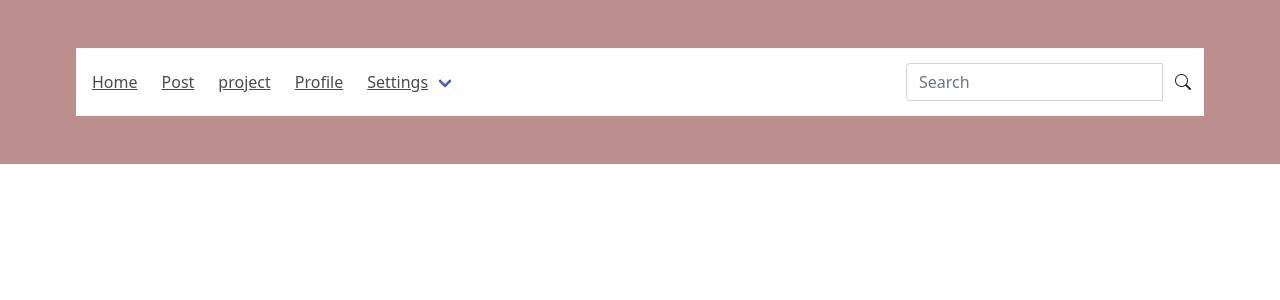
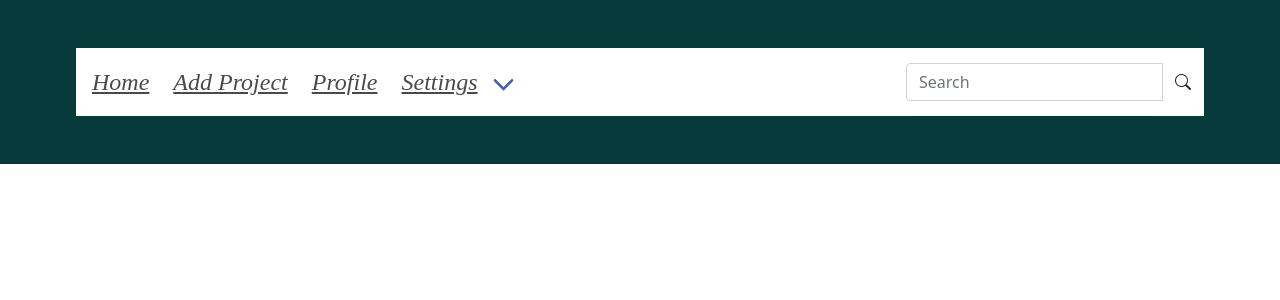
Before and after one commit to peter-wairimu/awwards_clone, a Django app: page / in a window 1280 px wide. Shown: the top 300 px of the page. Run offline with Django 3.2, Linux system fonts and the light colour scheme; data that the repository does not hold is empty.

Commit message:
styled the navbar and added a background image

```diff
--- a/awwards/forms.py
+++ b/awwards/forms.py
@@ -29,7 +29,7 @@ class ProfileUpdateForm(forms.ModelForm):
 class UploadProjectForm(forms.ModelForm):
     class Meta:
         model=Project
-        fields=('name','description','developer','created_date','image','linktosite')
+        fields=('name','description','author','created_date','image','linktosite')
 
 
 class RateLimitForm(forms.ModelForm):
--- a/awwards/models.py
+++ b/awwards/models.py
@@ -14,9 +14,8 @@ class Profile(models.Model):
 class Project(models.Model):
     name=models.CharField(max_length=300)
     description=models.TextField(max_length=5000)
-    developer=models.CharField(max_length=300)
+    author=models.CharField(max_length=300)
     created_date=models.DateField()
-    averangeRating=models.FloatField(default=0)
     image=models.URLField(default=None, null=True)
     linktosite=models.URLField(default=None, null=True)
 
--- a/awwards/templates/navbar.html
+++ b/awwards/templates/navbar.html
@@ -1,3 +1,7 @@
+
+
+{% load static %}
+
 
 
 <!DOCTYPE html>
@@ -10,8 +14,27 @@
     <link rel="stylesheet" href="https://cdn.jsdelivr.net/npm/bootstrap-icons@1.5.0/font/bootstrap-icons.css">
 <link href="https://cdn.jsdelivr.net/npm/bootstrap@5.1.3/dist/css/bootstrap.min.css" rel="stylesheet" integrity="sha384-1BmE4kWBq78iYhFldvKuhfTAU6auU8tT94WrHftjDbrCEXSU1oBoqyl2QvZ6jIW3" crossorigin="anonymous">
   </head>
+
+
+
+<style>
+
+.navbar-menu{
+  text-transform: capitalize;
+  font-size: 1.5rem;
+  font-style: italic;
+  font-family: 'Zen Old Mincho', serif;
+  color: #031638;
+}
+
+
+</style>
+
+
+
+
   <body>
-  <section class="section" style="background-color: rosybrown;">
+  <section class="section" style="background-color: rgb(6, 58, 59);">
     <div class="container">
         <nav class="navbar" role="navigation" aria-label="main navigation">
             <div class="navbar-brand">
@@ -29,12 +52,8 @@
                   Home
                 </a>
 
-                <a class="navbar-item" href="">
-                  Post
-                </a>
-
                 <a class="navbar-item" href="{% url 'add_project' %}">
-                  project
+                  add project
                 </a>
 
                   <a class="navbar-item" href="{% url 'profile' %}">
--- a/awwards/templates/project.html
+++ b/awwards/templates/project.html
@@ -2,6 +2,33 @@
 {% block content %}
 
 
+
+
+<style>
+
+body{
+
+
+background-image:url(' static/images/mad.jpg');
+background-repeat:no-repeat;
+background-size:cover;
+
+}
+
+.card{
+  display: flex;
+  display: inline-block;
+  display: flex;
+  justify-content: space-between;
+  flex-direction: row;
+  flex-wrap: wrap;
+}
+
+
+
+
+
+</style>
 
 <div class="container">
 
@@ -13,6 +40,8 @@
       <div id="app" class="row columns is-multiline is-half">
 
         <div v-for="card in cardData" key="card.id" class="column is-4 is-vertical">
+<div class="row">
+  <div class="col">
           <div class="card">
             <div class="card-image">
               <figure class="image is-16by9">
@@ -27,7 +56,7 @@
                   </figure>
                 </div>
                 <div class="media-content">
-                  <p class="title is-4 no-padding">{{peter.developer}}</p>
+                  <p class="title is-4 no-padding">{{peter.author}}</p>
                   <p>
                     <span class="title is-6">
                         <span style="color: black;">Read more</span><a href="{% url 'project_details' peter.id %}">  {{peter.name}} </a> </span> </p>
@@ -41,6 +70,10 @@
             </div>
           </div>
         </div>
+
+
+</div>
+        </div>
       </div>
 
       {% endfor%}
```
Also changed, not shown: awwards/migrations/0007_auto_20211024_2221.py (added), awwards/static/images/mad.jpg (added), awwards/static/images/photo.png (deleted), awwards/static/images/photo1.png (deleted), awwards/static/images/photo3.png (deleted), 3 other files.
